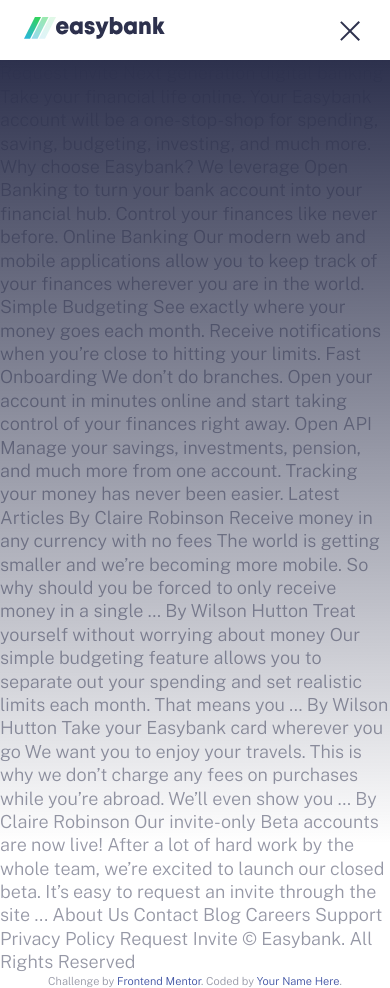
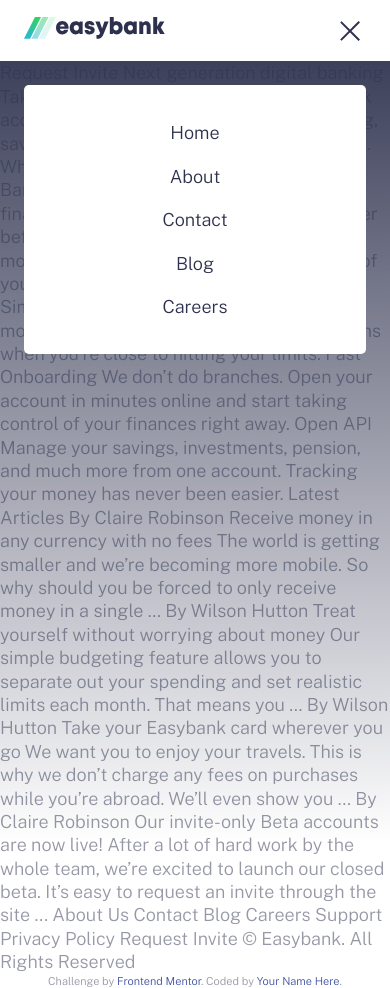
Before and after one commit to peirstom/Easybank_landing_page, a plain HTML site: page index.html in a window 390 px wide. Both pictures are taken after a click on the link 353 px from the left and 30 px from the top of the page. Drawn offline with nearby package versions, Linux system fonts and the light colour scheme.

Commit message:
Animated Mobile Menu

```diff
--- a/app/js/script.js
+++ b/app/js/script.js
@@ -1,18 +1,28 @@
 const btnHamburger = document.querySelector('#btnHamburger');
+const body = document.querySelector('body');
 const header = document.querySelector('.header');
 const overlay = document.querySelector('.overlay');
+const fadeElems = document.querySelectorAll('.has-fade');
 
 btnHamburger.addEventListener('click', function () {
     console.log('open burger');
     if (header.classList.contains('open')) { //close Hamburger Menu
+        body.classList.remove('noscroll');
         header.classList.remove('open');
-        overlay.classList.remove('fade-in');
-        overlay.classList.add('fade-out');
+        fadeElems.forEach(function (element) {
+            element.classList.remove('fade-in');
+            element.classList.add('fade-out');
+        })
+
     }
     else { // Open Hamburger Menu
+        body.classList.add('noscroll');
         header.classList.add('open');
-        overlay.classList.remove('fade-out');
-        overlay.classList.add('fade-in');
+        fadeElems.forEach(function (element) {
+            element.classList.remove('fade-out');
+            element.classList.add('fade-in');
+        })
+
     }
 
 });
--- a/app/scss/_animations.scss
+++ b/app/scss/_animations.scss
@@ -1,19 +1,24 @@
+.has-fade {
+    visibility: hidden;
+}
+
 @keyframes fade-in {
     from {
-        visibility:hidden;
+        visibility: hidden;
         opacity: 0;
     }
-    1%{
+    1% {
         visibility: visible;
         opacity: 0;
     }
     to {
+        visibility: visible;
         opacity: 1;
     }
 }
 
-.fade-in{
-     animation: fade-in 300ms ease-in-out forwards;
+.fade-in {
+    animation: fade-in 200ms ease-in-out forwards;
 }
 
 @keyframes fade-out {
@@ -21,7 +26,7 @@
         visibility: visible;
         opacity: 1;
     }
-    99%{
+    99% {
         visibility: visible;
         opacity: 0;
     }
@@ -31,6 +36,6 @@
     }
 }
 
-.fade-out{
-    animation: fade-out 300ms ease-in-out forwards;
+.fade-out {
+    animation: fade-out 200ms ease-in-out forwards;
 }
--- a/app/scss/_globals.scss
+++ b/app/scss/_globals.scss
@@ -17,12 +17,22 @@
     font-weight: 300;
     color: $grayishBlue;
     line-height: 1.3;
+
+    &.noscroll{
+        overflow: hidden;
+    }
 }
 
 a,
 a:visited,
 a:hover {
     text-decoration: none;
+}
+
+// Spacing
+.container{
+    padding-left: 1.5rem;
+    padding-right: 1.5rem;
 }
 
 // Flexbox
--- a/app/scss/_header.scss
+++ b/app/scss/_header.scss
@@ -1,11 +1,10 @@
 .header {
+    position: relative;
+    z-index: 1;
+
     // Hamburger Open Styles
     &.open {
-        .overlay {
-            display: block;
-        }
-
-        .header__menu {
+        .header__toggle {
             > span:first-child {
                 transform: rotate(45deg);
             }
@@ -21,7 +20,7 @@
     .overlay {
         opacity: 0;
         position: fixed;
-        top: 3.75rem;
+        top: 0px;
         right: 0px;
         bottom: 0px;
         left: 0px;
@@ -29,7 +28,10 @@
     }
 
     nav {
-        padding: 1.0625rem 1.5rem;
+        position: relative;
+        background-color: $white;
+        padding-top: 1.0625rem;
+        padding-bottom: 1.0625rem;
     }
 
     &__logo {
@@ -39,8 +41,8 @@
         }
     }
 
-    &__menu {
-        // mobile menu
+    &__toggle {
+        // mobile menu Toggle
 
         > span {
             display: block;
@@ -53,6 +55,23 @@
             &:not(:last-child) {
                 margin-bottom: 5px;
             }
+        }
+    }
+
+    &__menu {
+        position: absolute;
+        width: calc(100% - 3rem);
+        left: 50%;
+        transform: translateX(-50%);
+        background: $white;
+        margin-top: 1.5rem;
+        padding: 1.625rem;
+        border-radius: 5px;
+        a {
+            display: block;
+            padding: 0.625rem;
+            color: $darkBlue;
+            text-align: center;
         }
     }
 
--- a/index.html
+++ b/index.html
@@ -10,7 +10,7 @@
   <link rel="preconnect" href="https://fonts.googleapis.com">
   <link rel="preconnect" href="https://fonts.gstatic.com" crossorigin>
   <link href="https://fonts.googleapis.com/css2?family=Public+Sans:wght@300;400&display=swap" rel="stylesheet">
-  <link rel="stylesheet" href="/app/scss/style.css" >
+  <link rel="stylesheet" href="/app/scss/style.css">
   <title>Frontend Mentor | Easybank landing page</title>
 
   <!-- Feel free to remove these styles or customise in your own stylesheet 👍 -->
@@ -29,13 +29,13 @@
 <body>
 
   <header class="header">
-    <div class="overlay"></div>
-    <nav class="flex flex-jc-sb flex-ai-c">
+    <div class="overlay has-fade"></div>
+    <nav class="container flex flex-jc-sb flex-ai-c">
       <a href="/" class="header__logo">
         <img src="/images/logo.svg" alt="Easybank">
       </a>
 
-      <a id="btnHamburger" href="#" class="header__menu hide-for-desktop">
+      <a id="btnHamburger" href="#" class="header__toggle hide-for-desktop">
         <span></span>
         <span></span>
         <span></span>
@@ -52,6 +52,13 @@
       <a href="#" class="button header__cta hide-for-mobile">Request Invite</a>
     </nav>
 
+    <div class="header__menu has-fade">
+      <a href="#">Home</a>
+      <a href="#">About</a>
+      <a href="#">Contact</a>
+      <a href="#">Blog</a>
+      <a href="#">Careers</a>
+    </div>
   </header>
 
 
```
Also changed, not shown: app/scss/style.css, 1 other file.
